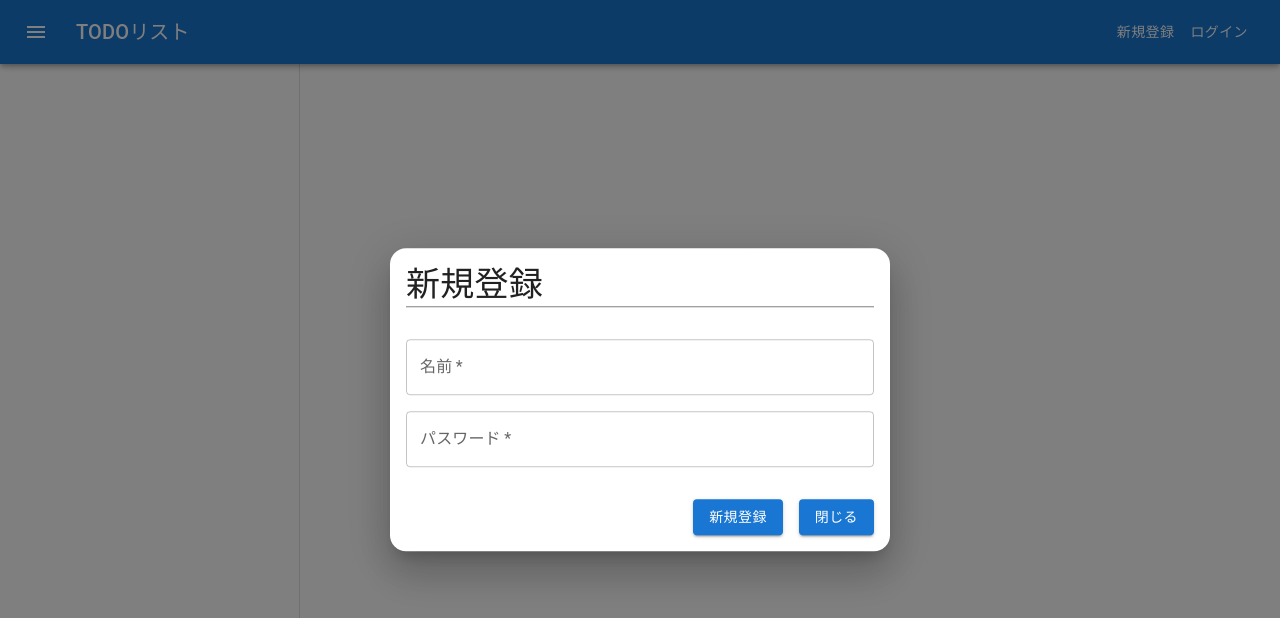
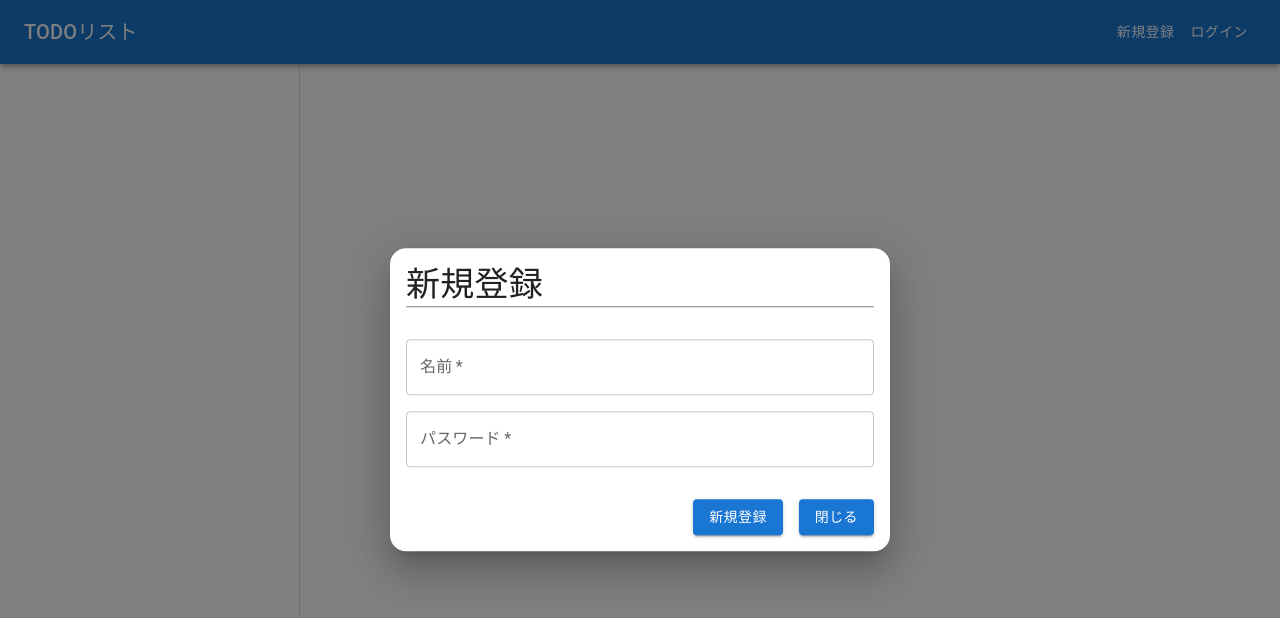
Before and after one commit to HirokiNakazawa/todo-app-frontend, a React (Create React App) app: page / in a window 1280 px wide. Both pictures are taken after a click on the button "新規登録". Shown: the top 618 px of the page. Built offline with nearby package versions, Linux system fonts and the light colour scheme.

Commit message:
recoil導入、ユーザー認証周りのリファクタリング完了

```diff
--- a/package.json
+++ b/package.json
@@ -18,6 +18,7 @@
     "react": "^18.2.0",
     "react-dom": "^18.2.0",
     "react-scripts": "5.0.1",
+    "recoil": "^0.7.7",
     "web-vitals": "^2.1.4"
   },
   "scripts": {
--- a/src/App.jsx
+++ b/src/App.jsx
@@ -1,3 +1,4 @@
+import { RecoilRoot } from "recoil";
 import { Box, CssBaseline } from "@mui/material";
 import Header from "./components/Header";
 import Body from "./components/Body";
@@ -6,6 +7,7 @@ import AuthProvider from "./provider/AuthProvider";
 const App = () => {
   return (
     <>
+      <RecoilRoot>
         <AuthProvider>
           <Box sx={{ display: "flex" }}>
             <CssBaseline />
@@ -13,6 +15,7 @@ const App = () => {
             <Body />
           </Box>
         </AuthProvider>
+      </RecoilRoot>
     </>
   );
 };
--- /dev/null
+++ b/src/components/CustomModal.jsx
@@ -0,0 +1,42 @@
+import { Box, Modal } from "@mui/material";
+import { useRecoilValue } from "recoil";
+import { modalState } from "../recoil/ModalState";
+import ModalHeader from "./ModalHeader";
+import ModalFooter from "./ModalFooter";
+import ModalAuthContent from "./ModalAuthContent";
+
+const CustomModal = () => {
+  const modal = useRecoilValue(modalState);
+
+  return (
+    <Modal open={modal.isOpen}>
+      <Box
+        sx={{
+          position: "absolute",
+          top: "50%",
+          left: "50%",
+          transform: "translate(-50%, -50%)",
+          bgcolor: "background.paper",
+          borderRadius: 4,
+          boxShadow: 24,
+          width: 500,
+        }}
+      >
+        <Box
+          sx={{
+            display: "flex",
+            flexDirection: "column",
+            p: 2,
+            gap: 2,
+          }}
+        >
+          <ModalHeader />
+          {modal.isRegister || modal.isLogin ? <ModalAuthContent /> : null}
+        </Box>
+        <ModalFooter />
+      </Box>
+    </Modal>
+  );
+};
+
+export default CustomModal;
--- a/src/components/Header.jsx
+++ b/src/components/Header.jsx
@@ -1,42 +1,31 @@
-import { useState, useContext } from "react";
-import Box from "@mui/material/Box";
-import AppBar from "@mui/material/AppBar";
-import Toolbar from "@mui/material/Toolbar";
-import IconButton from "@mui/material/IconButton";
-import MenuIcon from "@mui/icons-material/Menu";
-import Typography from "@mui/material/Typography";
-import Button from "@mui/material/Button";
-import Modal from "@mui/material/Modal";
-import ModalContent from "./ModalContent";
-import AuthContext from "../context/AuthContext";
+import { AppBar, Toolbar, Typography, Button } from "@mui/material";
+import { useRecoilValue, useSetRecoilState } from "recoil";
+import { modalState } from "../recoil/ModalState";
+import { userState } from "../recoil/UserState";
+import CustomModal from "./CustomModal";
 
 const Header = () => {
-  const [isRegister, setIsRegister] = useState(false);
-  const [isLogin, setIsLogin] = useState(false);
-  const [title, setTitle] = useState("");
-  const [isModal, setIsModal] = useState(false);
-
-  const { userName, isLoggedIn } = useContext(AuthContext);
+  const setModal = useSetRecoilState(modalState);
+  const user = useRecoilValue(userState);
 
   const handleOpenRegisterModal = () => {
     console.log("新規登録ボタンをクリックしました");
-    setTitle("新規登録");
-    setIsRegister(true);
-    setIsModal(true);
+    setModal({
+      isOpen: true,
+      isRegister: true,
+      title: "新規登録",
+      buttonText: "新規登録",
+    });
   };
 
   const handleOpenLoginModal = () => {
     console.log("ログインボタンをクリックしました");
-    setTitle("ログイン");
-    setIsLogin(true);
-    setIsModal(true);
-  };
-
-  const handleCloseModal = () => {
-    console.log("モーダルを閉じます");
-    setIsModal(false);
-    setIsRegister(false);
-    setIsLogin(false);
+    setModal({
+      isOpen: true,
+      isLogin: true,
+      title: "ログイン",
+      buttonText: "ログイン",
+    });
   };
 
   return (
@@ -46,21 +35,12 @@ const Header = () => {
         sx={{ zIndex: (theme) => theme.zIndex.drawer + 1 }}
       >
         <Toolbar>
-          <IconButton
-            size="large"
-            edge="start"
-            color="inherit"
-            aria-label="menu"
-            sx={{ mr: 2 }}
-          >
-            <MenuIcon />
-          </IconButton>
           <Typography variant="h6" component="div" sx={{ flexGrow: 1 }}>
             TODOリスト
           </Typography>
 
-          {isLoggedIn ? (
-            <Typography>{userName}ログイン中</Typography>
+          {user.isLoggedIn ? (
+            <Typography>{user.name}ログイン中</Typography>
           ) : (
             <div>
               <Button color="inherit" onClick={handleOpenRegisterModal}>
@@ -73,28 +53,7 @@ const Header = () => {
           )}
         </Toolbar>
       </AppBar>
-
-      <Modal open={isModal}>
-        <Box
-          sx={{
-            position: "absolute",
-            top: "50%",
-            left: "50%",
-            transform: "translate(-50%, -50%)",
-            bgcolor: "background.paper",
-            borderRadius: 4,
-            boxShadow: 24,
-            width: 500,
-          }}
-        >
-          <ModalContent
-            isRegister={isRegister}
-            isLogin={isLogin}
-            title={title}
-            onClose={handleCloseModal}
-          />
-        </Box>
-      </Modal>
+      <CustomModal />
     </>
   );
 };
--- /dev/null
+++ b/src/components/ModalAuthContent.jsx
@@ -0,0 +1,40 @@
+import { Box, FormControl, TextField } from "@mui/material";
+import { useRecoilState } from "recoil";
+import { nameState, passwordState } from "../recoil/ModalState";
+
+const ModalAuthContent = () => {
+  const [name, setName] = useRecoilState(nameState);
+  const [password, setPassword] = useRecoilState(passwordState);
+
+  const handleNameChange = (e) => {
+    setName(e.target.value);
+  };
+
+  const handlePasswordChange = (e) => {
+    setPassword(e.target.value);
+  };
+
+  return (
+    <FormControl fullWidth>
+      <Box sx={{ display: "flex", flexDirection: "column", gap: 2 }}>
+        <TextField
+          label="名前"
+          name="name"
+          value={name}
+          onChange={handleNameChange}
+          required
+        />
+        <TextField
+          label="パスワード"
+          name="password"
+          type="password"
+          value={password}
+          onChange={handlePasswordChange}
+          required
+        />
+      </Box>
+    </FormControl>
+  );
+};
+
+export default ModalAuthContent;
--- /dev/null
+++ b/src/components/ModalFooter.jsx
@@ -0,0 +1,102 @@
+import { Box, Button } from "@mui/material";
+import { useRecoilState, useRecoilValue, useSetRecoilState } from "recoil";
+import {
+  modalState,
+  nameState,
+  passwordState,
+  errorMsgState,
+} from "../recoil/ModalState";
+import { userState } from "../recoil/UserState";
+import { useApi } from "../hooks/useApi";
+
+const ModalFooter = () => {
+  // モーダルに関する状態変数
+  const [modal, setModal] = useRecoilState(modalState);
+  const name = useRecoilValue(nameState);
+  const password = useRecoilValue(passwordState);
+  const setErrorMsg = useSetRecoilState(errorMsgState);
+
+  // ユーザー情報に関する状態変数
+  const setUser = useSetRecoilState(userState);
+
+  // カスタムフック呼び出し
+  const api = useApi();
+
+  // 送信ボタンがクリックされた時の処理
+  const handleSubmit = async () => {
+    // ユーザー新規登録
+    if (modal.isRegister) {
+      console.log("登録ボタンがクリックされました");
+      const data = { name, password };
+      try {
+        const response = await api.postRegister(data);
+        console.log(response);
+        handleCloseModal();
+        setUser({
+          id: response.id,
+          name: response.name,
+          isLoggedIn: true,
+        });
+      } catch (error) {
+        console.log(error);
+        setErrorMsg("ユーザー登録に失敗しました");
+      }
+    }
+
+    // ログイン
+    if (modal.isLogin) {
+      console.log("ログインボタンがクリックされました");
+      const data = { name, password };
+      try {
+        const response = await api.postLogin(data);
+        console.log(response);
+        handleCloseModal();
+        setUser({
+          id: response.id,
+          name: response.name,
+          isLoggedIn: true,
+        });
+      } catch (error) {
+        console.log(error);
+        setErrorMsg("ログインに失敗しました");
+      }
+    }
+  };
+
+  const handleCloseModal = () => {
+    console.log("モーダルを閉じます");
+    setModal({
+      isOpen: false,
+      isRegister: false,
+      isLogin: false,
+      title: "",
+      buttonText: "",
+    });
+  };
+
+  return (
+    <Box
+      sx={{
+        display: "flex",
+        flexDirection: "row",
+        justifyContent: "flex-end",
+        p: 2,
+        gap: 2,
+      }}
+    >
+      <Button
+        type="submit"
+        variant="contained"
+        color="primary"
+        onClick={handleSubmit}
+      >
+        {modal.buttonText}
+      </Button>
+      <Button onClick={handleCloseModal} variant="contained" mt={3}>
+        閉じる
+      </Button>
+    </Box>
+  );
+};
+
+export default ModalFooter;
--- /dev/null
+++ b/src/components/ModalHeader.jsx
@@ -0,0 +1,21 @@
+import { Box, Typography } from "@mui/material";
+import { useRecoilValue } from "recoil";
+import { modalState, errorMsgState } from "../recoil/ModalState";
+
+const ModalHeader = () => {
+  const modal = useRecoilValue(modalState);
+  const errorMessage = useRecoilValue(errorMsgState);
+
+  return (
+    <>
+      <Box sx={{ borderBottom: "1px solid gray" }}>
+        <Typography variant="h4">{modal.title}</Typography>
+      </Box>
+      <Typography variant="p" color="red">
+        {errorMessage}
+      </Typography>
+    </>
+  );
+};
+
+export default ModalHeader;
--- /dev/null
+++ b/src/hooks/useApi.js
@@ -0,0 +1,29 @@
+import axios from "axios";
+
+const API_BASE_URL = "http://todo-app-api/api";
+
+const useApi = () => {
+  const postRegister = async (data) => {
+    try {
+      const url = `${API_BASE_URL}/register`;
+      const response = await axios.post(url, data);
+      return response.data;
+    } catch (error) {
+      throw new Error(error.message);
+    }
+  };
+
+  const postLogin = async (data) => {
+    try {
+      const url = `${API_BASE_URL}/login`;
+      const response = await axios.post(url, data);
+      return response.data;
+    } catch (error) {
+      throw new Error(error.message);
+    }
+  };
+
+  return { postRegister, postLogin };
+};
+
+export { useApi };
--- /dev/null
+++ b/src/recoil/ModalState.js
@@ -0,0 +1,27 @@
+import { atom } from "recoil";
+
+export const modalState = atom({
+  key: "modalState",
+  default: {
+    isOpen: false,
+    isRegister: false,
+    isLogin: false,
+    title: "",
+    buttonText: "",
+  },
+});
+
+export const nameState = atom({
+  key: "nameState",
+  default: "",
+});
+
+export const passwordState = atom({
+  key: "passwordState",
+  default: "",
+});
+
+export const errorMsgState = atom({
+  key: "errorMessageState",
+  default: "",
+});
--- /dev/null
+++ b/src/recoil/UserState.js
@@ -0,0 +1,10 @@
+import { atom } from "recoil";
+
+export const userState = atom({
+  key: "userState",
+  default: {
+    id: null,
+    name: "",
+    isLoggedIn: false,
+  },
+});
```
Also changed, not shown: 1 other file (tests, documents, lock files or other folders). Lines whose indentation alone changed are shown as unchanged.
